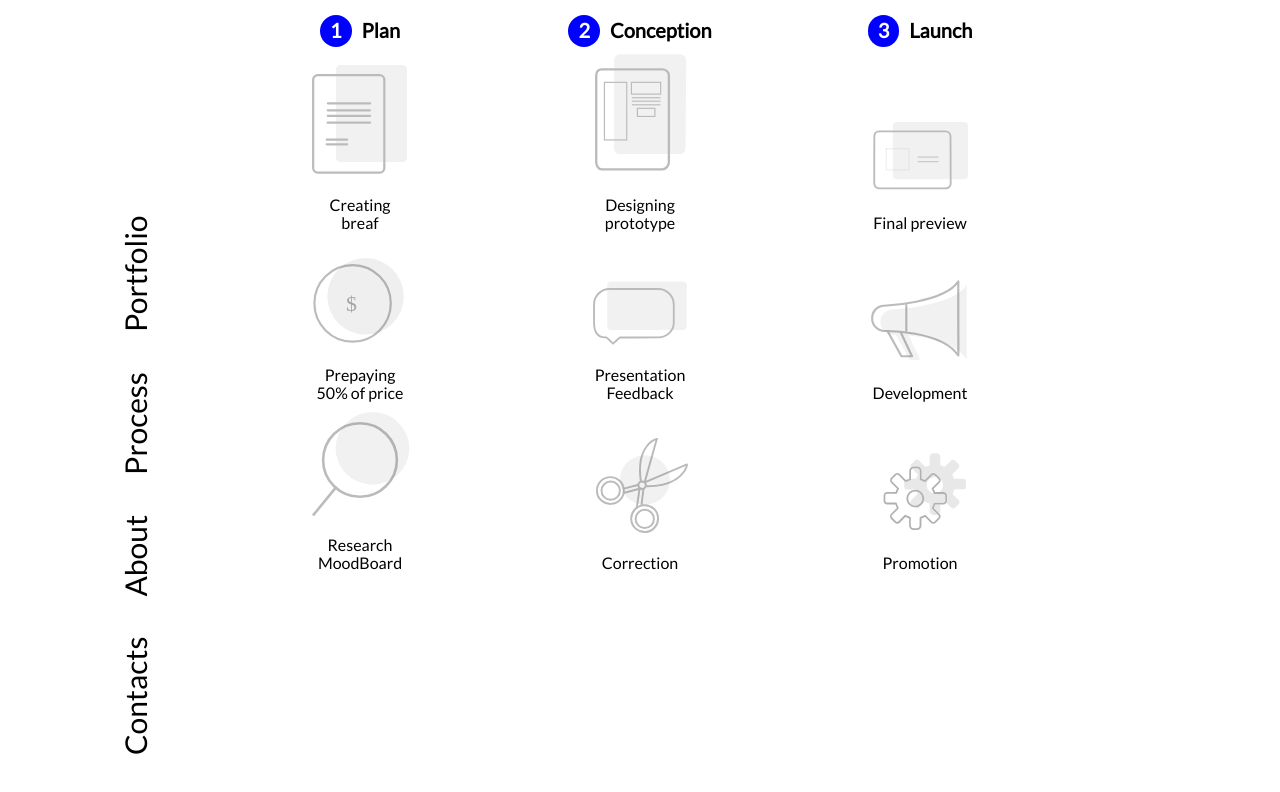
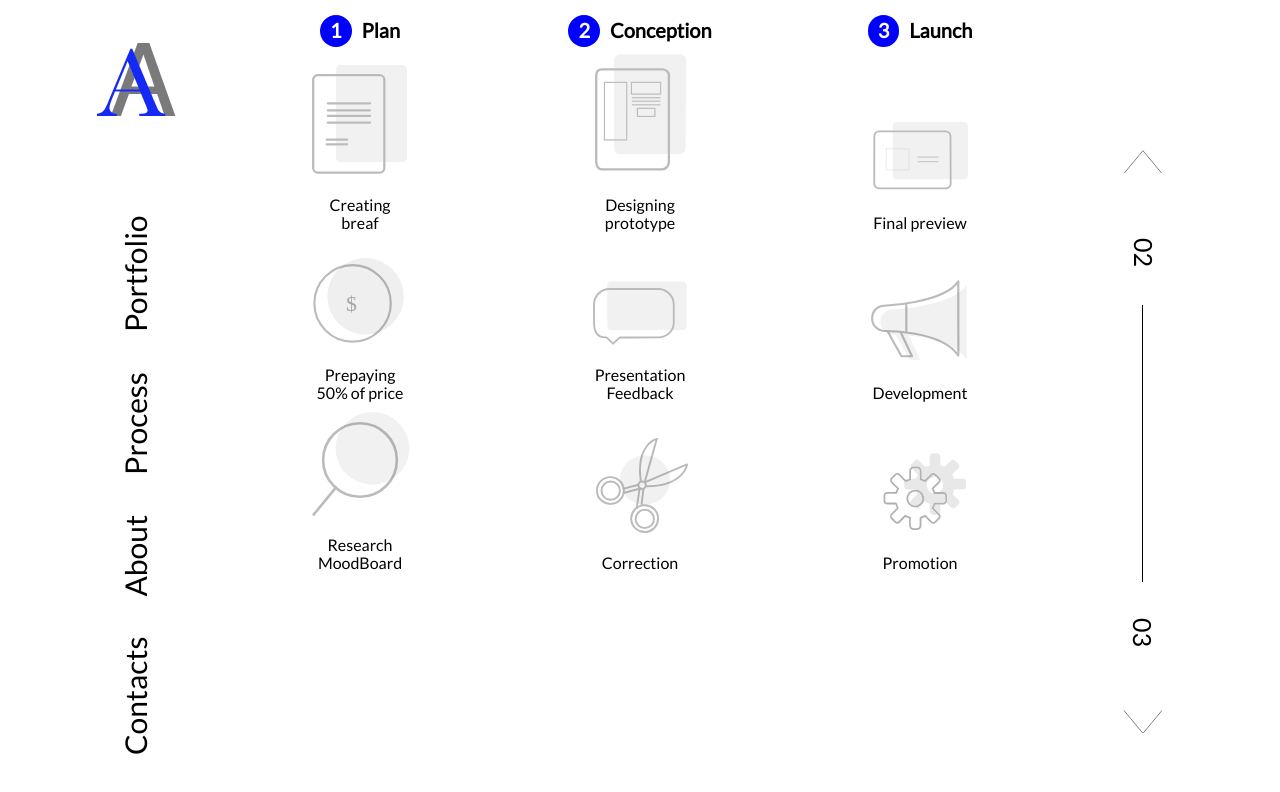
Before and after one commit to alekseos/shelter, a React app in the folder menu/: page /process in a window 1280 px wide. Shown: the top 792 px of the page. Built offline with nearby package versions, Linux system fonts and the light colour scheme; a web font is replaced by a local one.

Commit message:
feature : pixel perfect home screen, <Pager> component

```diff
--- a/menu/src/app.jsx
+++ b/menu/src/app.jsx
@@ -1,8 +1,8 @@
 import React from 'react';
 import { Provider } from 'react-redux';
 import { BrowserRouter as Router, Link, Route } from 'react-router-dom';
+import * as Redux from 'redux';
 import { combineReducers } from 'redux';
-import * as Redux from 'redux';
 import styled from 'styled-components';
 
 import WorksPackDemo from './data/WorksPack/WorksPack.jsx';
@@ -15,15 +15,77 @@ import { Portfolio } from './screens/portfolio.jsx';
 import { Process } from './screens/process.jsx';
 import { ThanksForm } from './screens/thanksForm.jsx';
 
+const Pager = () => {
+
+	let href = window.location.pathname;
+	let numbers = {
+		start: "",
+		end: ""
+	};
+
+	numbers.start = "00";
+	numbers.end = "01";
+
+	switch (href) {
+		case ("/"):
+			numbers.start = "00";
+			numbers.end = "01";
+			break;
+		case ("/portfolio"):
+			numbers.start = "01";
+			numbers.end = "02";
+			break;
+		case ("/process"):
+			numbers.start = "02";
+			numbers.end = "03";
+			break;
+		case ("/about"):
+			numbers.start = "03";
+			numbers.end = "04";
+			break;
+		case ("/contacts"):
+			numbers.start = "04";
+			numbers.end = "05";
+			break;
+		default:
+			numbers.start = "00";
+			numbers.end = "01";
+	}
+
+	console.log(numbers);
+
+	return (
+		<PagerContainer>
+			<Arrow>
+				<ImgContainer style={{ margin: '21px 0 0 -60px' }}>
+					<img src="../../src/images/topArrow.svg" />
+				</ImgContainer>
+			</Arrow>
+
+			<StartPage>{numbers && numbers.start}</StartPage>
+			<Hr />
+			<EndPage>{numbers && numbers.end}</EndPage>
+
+			<Arrow>
+				<ImgContainer style={{ margin: '21px 0 0 500px' }}>
+					<img src="../../src/images/bottomArrow.svg" />
+				</ImgContainer>
+			</Arrow>
+		</PagerContainer>
+	)
+};
+
 const Skelet = () => (
   <Router>
     <div>
 		<NavContainer>
 			<Nav>
 				<Ul>
-					{/* <Li>
-						<Link exact to="/" activeClassName="active">Home</Link>
-					</Li> */}
+					<Li>
+						<Link exact to="/" activeClassName="active">
+							<Logo src="../src/images/logo.png" />
+						</Link>
+					</Li>
 					<Li>
 						<Link to="/portfolio" activeClassName="active">Portfolio</Link>
 					</Li>
@@ -48,6 +110,12 @@ const Skelet = () => (
 			<Route path="/contacts" component={Contacts} />
 			<Route path="/thanksform" component={ThanksForm} />
 		</Content>
+
+		<SliderContainer>
+			<Slider>
+				<Pager />
+			</Slider>
+		</SliderContainer>
     </div>
   </Router>
 );
@@ -91,6 +159,10 @@ const Li = styled.li`
 	height: 100%;
 	line-height: 45px;
 
+	&:first-child {
+		margin-right: -45px;
+	}
+
 	/* @media (min-width: 1800px) and (min-height: 1000px) { */
 		margin-right: 40px;
 	/* } */
@@ -116,11 +188,19 @@ const Nav = styled.nav`
 		margin-top: 23px;
 		position: absolute;
 		left: 106px;
-		padding-right: 130px;
+		padding-right: 0;
 		width: 94vh;
 	}
 	/* } */
 	`;
+const Logo = styled.img`
+	-webkit-transform-origin: left center;
+    -webkit-transform:rotate(90deg) translateX(-100%);
+	width: 79px;
+	height: 73px;
+	content: 'logo here :)';
+	margin: 26px 0px 0px 96px;
+`;
 const Content = styled.div`
 	margin: 0 80px;
 	height: 95vh;
@@ -130,6 +210,71 @@ const Content = styled.div`
 		height: 95vh;
 	/* } */
 	`;
+const SliderContainer = styled.div`
+	line-height: 0;
+	position: absolute;
+    right: 0;
+`;
+
+const Slider = styled.nav`
+	height: 45px;
+	padding-right: 26vh;
+	-webkit-transform-origin: left center;
+    -webkit-transform:rotate(-270deg) translateX(-100%);
+	box-sizing: border-box;
+
+	/* @media (min-width: 1800px) and (min-height: 1000px) { */
+		position: absolute;
+		padding-right: 0;
+		width: 94vh;
+		height: 10px;
+    	left: -142px;
+    	font-size: 25px;
+	}
+	/* } */
+`;
+const Hr = styled.div`
+	border-bottom: .5px solid black;
+	margin: 0 0 0 67.4px;
+    width: 277px;
+`;
+
+const StartPage = styled.div`
+
+`;
+const EndPage = styled.div`
+	margin: 0 0 0 380px;
+`;
+const Arrow = styled.div`
+	cursor: pointer;
+	position: absolute;
+	top: 50%;
+	margin-top: -45px;
+	margin-left: -35px;
+	width: 70px;
+	height: 90px;
+
+	&:hover polyline,
+	&:focus polyline {
+		stroke-width: 3;
+	}
+
+	&:active polyline {
+  		stroke-width: 6;
+  		transition: all 100ms ease-in-out;
+	}
+
+	polyline {
+	transition: all 250ms ease-in-out;
+	}
+`;
+const PagerContainer = styled.div`
+	margin: 0 0 0 225px;
+`;
+
+const ImgContainer = styled.div`
+`;
+
 const appReducers = combineReducers({
 	works, filter
 });
```
Also changed, not shown: menu/src/images/bottomArrow.svg (added), menu/src/images/topArrow.svg (added).
